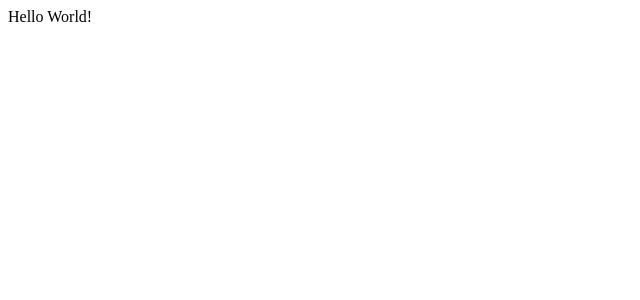
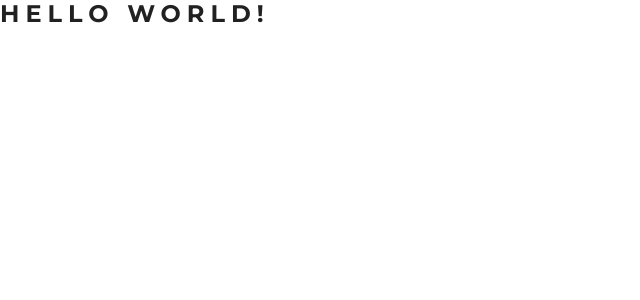
Before and after one commit to jwc-projects/Portfolio, a React (Vite) app: page / in a window 1280 px wide. Shown: the top 300 px of the page, without its empty margins (0-640 px from the left). Built offline with nearby package versions, Linux system fonts and the light colour scheme.

Commit message:
Add MUI. Scaffold theme customization

```diff
--- a/index.html
+++ b/index.html
@@ -4,6 +4,12 @@
     <meta charset="UTF-8" />
     <meta name="viewport" content="width=device-width, initial-scale=1.0" />
     <title>J. Westra Consulting</title>
+    <link rel="preconnect" href="https://fonts.googleapis.com" />
+    <link rel="preconnect" href="https://fonts.gstatic.com" crossorigin />
+    <link
+      href="https://fonts.googleapis.com/css2?family=Montserrat:ital,wght@0,100..900;1,100..900&display=swap"
+      rel="stylesheet"
+    />
   </head>
   <body>
     <div id="root"></div>
--- a/package.json
+++ b/package.json
@@ -10,6 +10,9 @@
     "preview": "vite preview"
   },
   "dependencies": {
+    "@emotion/react": "^11.13.3",
+    "@emotion/styled": "^11.13.0",
+    "@mui/material": "^6.1.4",
     "eslint-plugin-react": "^7.37.1",
     "react": "^18.3.1",
     "react-dom": "^18.3.1"
--- a/src/App.tsx
+++ b/src/App.tsx
@@ -1,5 +1,7 @@
+import { Typography } from "@mui/material";
+
 function App() {
-  return <>Hello World!</>;
+  return <Typography variant="h1">Hello World!</Typography>;
 }
 
 export default App;
--- /dev/null
+++ b/src/customization/theme.ts
@@ -0,0 +1,50 @@
+import { createTheme } from "@mui/material";
+
+export const theme = createTheme({
+  typography: {
+    htmlFontSize: 14,
+    fontFamily: "Open Sans",
+    h1: {
+      fontFamily: "Montserrat",
+      fontSize: 24,
+      fontWeight: 700,
+      letterSpacing: 6,
+      textTransform: "uppercase",
+    },
+    h2: {
+      fontFamily: "Montserrat",
+      fontSize: 20,
+      fontWeight: 700,
+      letterSpacing: 4,
+      textTransform: "uppercase",
+    },
+    h3: {
+      fontFamily: "Montserrat",
+      fontSize: 18,
+      fontWeight: 700,
+      letterSpacing: 3,
+      textTransform: "uppercase",
+    },
+    h4: {
+      fontFamily: "Montserrat",
+      fontSize: 16,
+      fontWeight: 700,
+      letterSpacing: 2,
+      textTransform: "uppercase",
+    },
+    h5: {
+      fontFamily: "Montserrat",
+      fontSize: 14,
+      fontWeight: 700,
+      letterSpacing: 2,
+      textTransform: "uppercase",
+    },
+    h6: {
+      fontFamily: "Montserrat",
+      fontSize: 12,
+      fontWeight: 700,
+      letterSpacing: 0,
+      textTransform: "uppercase",
+    },
+  },
+});
--- a/src/main.tsx
+++ b/src/main.tsx
@@ -1,9 +1,14 @@
 import { StrictMode } from "react";
 import { createRoot } from "react-dom/client";
+import { CssBaseline, ThemeProvider } from "@mui/material";
+import { theme } from "./customization/theme.ts";
 import App from "./App.tsx";
 
 createRoot(document.getElementById("root")!).render(
   <StrictMode>
-    <App />
+    <CssBaseline />
+    <ThemeProvider theme={theme}>
+      <App />
+    </ThemeProvider>
   </StrictMode>
 );
```
Also changed, not shown: 1 other file (tests, documents, lock files or other folders).
